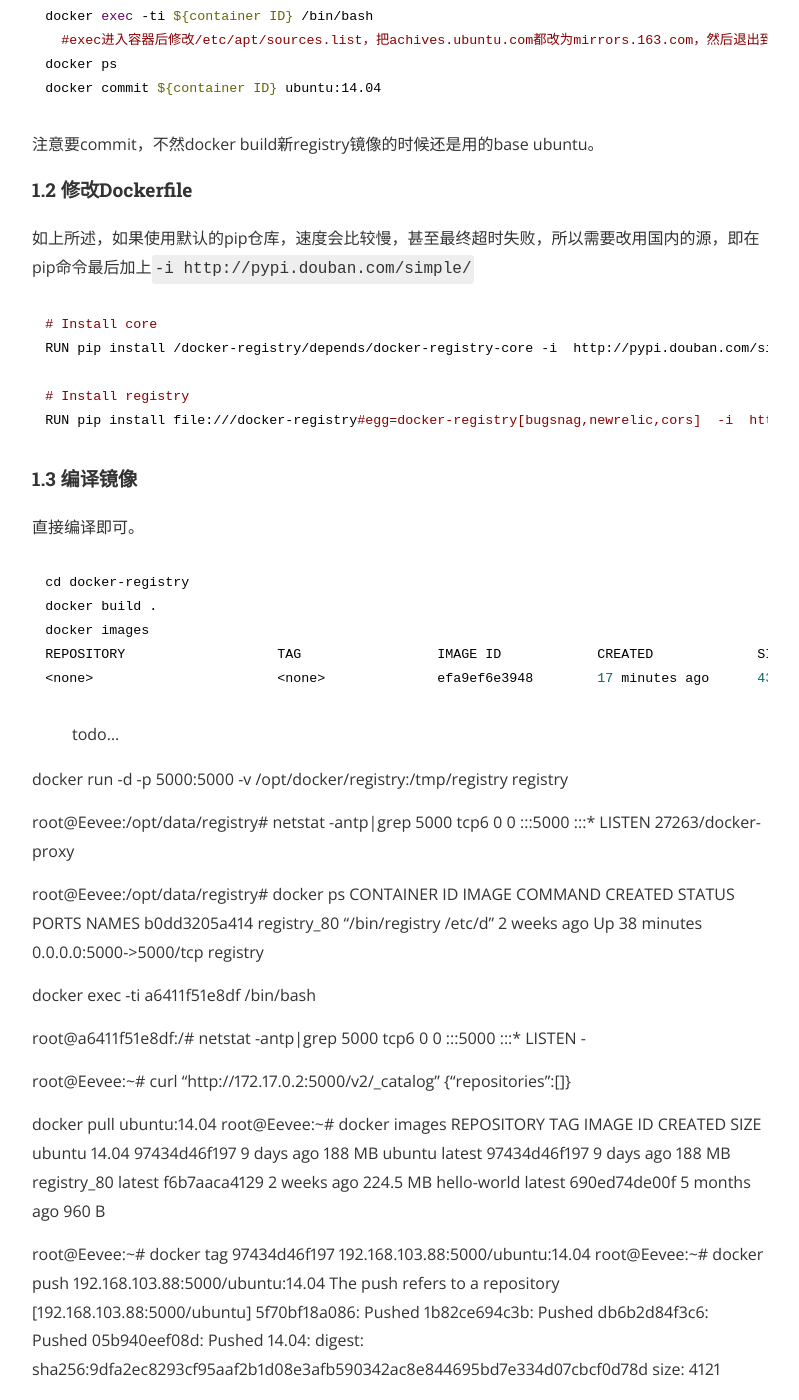
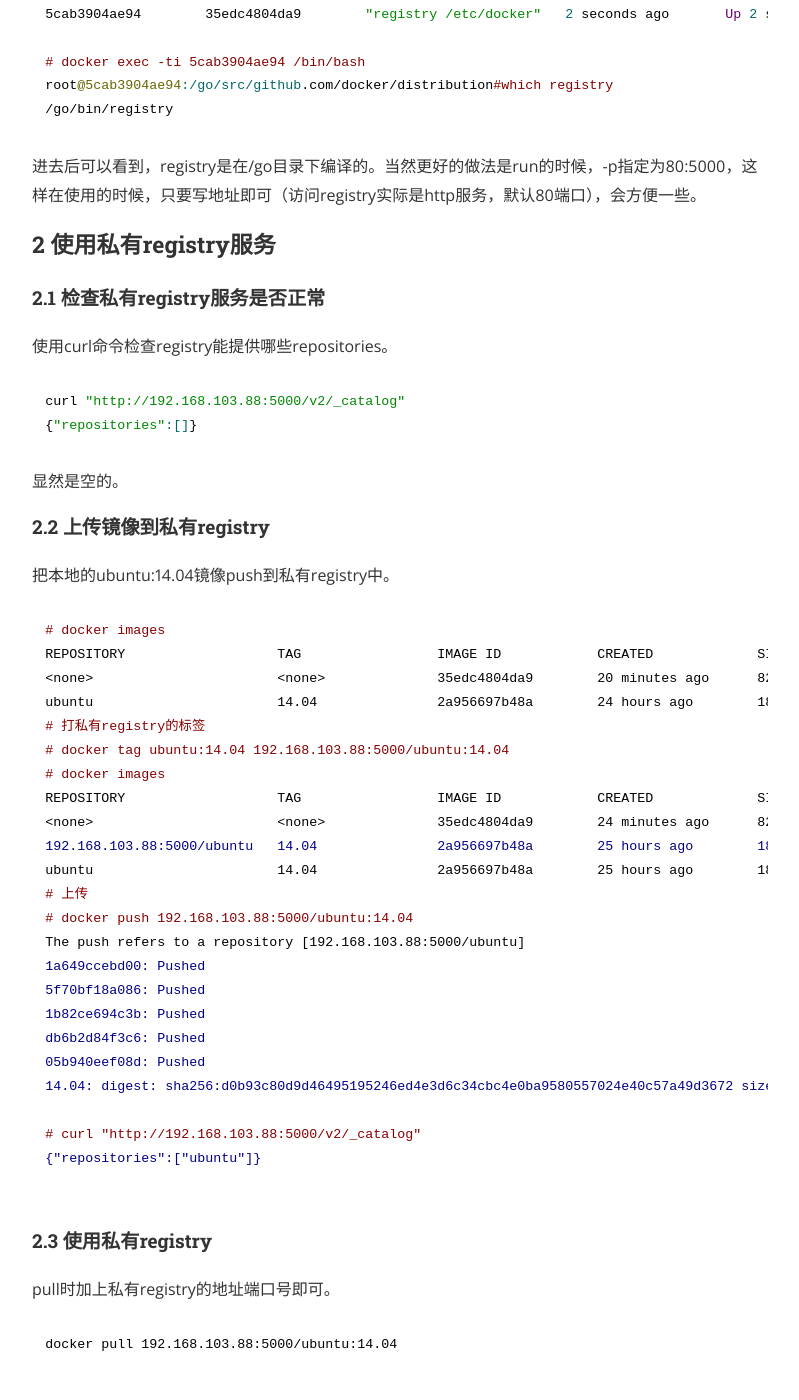
Before and after one commit to iclouding/silenceshell.github.io, a Jekyll site: the page built from _posts/2016-03-28-docker-registry.md, in a window 1280 px wide and 1400 px high, scrolled down 2177 px. Shown: the whole window, without its empty margins (240-1039 px from the left). Built offline with Jekyll 4.4.1, drawn with Linux system fonts in a browser that asks for light colours; nearby versions of some CDN libraries; comment, search, counter and statistics services are not loaded; some of the changed text lies outside the part shown.

Commit message:
private registry

````diff
--- a/_posts/2016-03-28-docker-registry.md
+++ b/_posts/2016-03-28-docker-registry.md
@@ -10,140 +10,121 @@
 
 由于docker没有CDN加速，所以我们在国内使用docker的时候，会感觉速度非常慢；另一方面，对于一些企业级应用来说，将自家应用放到Docker Hub中，总归是不太放心的。因此，需要做一个docker私有仓库，自己当家做主。
 
-Docker私有仓库是[docker-registry](https://github.com/docker/docker-registry)这个项目实现的。实际使用时，registry是以docker 容器的方式运行的，所以我们第一步就是怎么获得容器的镜像。有三个办法。
+Docker私有仓库是[docker/distribution](https://github.com/docker/distribution)这个项目实现的。实际使用时，registry是以docker 容器的方式运行的，所以我们第一步就是怎么获得容器的镜像。有三个办法。
 
-1. docker registry在Docker Hub有现成的镜像，你可以pull下来使用，但Docker Hub的速度实在是太感人了。
-2. 先下载ubuntu:14.04镜像，然后在这个基础上再从GitHub上下载docker registry，并使用其Dockerfile来build。当然，ubuntu的镜像稍小一些，不过速度也是挺感人的。
+1. docker registry在Docker Hub有现成的镜像，你可以pull下来使用，但Docker Hub的速度实在是太感人了。命令很简单：`docker run -d -p 5000:5000 --restart=always --name registry registry:2`
+2. 从github上下载registry包，从里面的Dockerfile可以build出来最终镜像。
 3. 最好的办法，是问问周围有没有人做过，直接将他的docker registry镜像保存后自己load。
 
-我选用的是第二个方法，因为有天晚上我让机器跑了很久终于把ubuntu的base镜像pull下来了。
+我选用的是第二个方法，没有为什么，练练手。选用第一个方法会比较简单。
+另外，docker registry有v1和v2两个版本，我这里都是用的v2；v1已经不维护了。
 
 ### 1 准备registry镜像
-docker registry使用了ubunutu:14.04的基础镜像，在这上面做了哪些操作，我们可以先看docker-registry里Dockerfile文件。
+
+#### 1.1 下载registry包，解压并build
 
 ```
-# Latest Ubuntu LTS
-FROM ubuntu:14.04
+wget https://codeload.github.com/docker/distribution/zip/docker/1.10
+mv 1.10 xx.zip
+unzip xx.zip  #得到distribution-docker-1.10目录
+cd distribution-docker-1.10
+docker build .
+```
 
-# Update
-RUN apt-get update \
-# Install pip
-    && apt-get install -y \
-        swig \
-        python-pip \
-# Install deps for backports.lzma (python2 requires it)
-        python-dev \
-        python-mysqldb \
-        python-rsa \
-        libssl-dev \
-        liblzma-dev \
-        libevent1-dev \
-    && rm -rf /var/lib/apt/lists/*
+由于v2的registry使用的是go语言，所以需要先下载一个go docker镜像(相比较而言，v1使用python语言，需要下载一大堆包，v2轻巧一些)。下面是其中的Dockerfile，可以看到registry的base镜像是golang，需要安装几个apt包，之后设置GOPATH后make即可编译得到最终的registry可执行文件。
 
-COPY . /docker-registry
-COPY ./config/boto.cfg /etc/boto.cfg
+```
+FROM golang:1.5.3
 
-# Install core
-RUN pip install /docker-registry/depends/docker-registry-core
+RUN apt-get update && \
+    apt-get install -y librados-dev apache2-utils && \
+    rm -rf /var/lib/apt/lists/*
 
-# Install registry
-RUN pip install file:///docker-registry#egg=docker-registry[bugsnag,newrelic,cors]
-...
+ENV DISTRIBUTION_DIR /go/src/github.com/docker/distribution
+ENV GOPATH $DISTRIBUTION_DIR/Godeps/_workspace:$GOPATH
+ENV DOCKER_BUILDTAGS include_rados include_oss include_gcs
+
+WORKDIR $DISTRIBUTION_DIR
+COPY . $DISTRIBUTION_DIR
+COPY cmd/registry/config-dev.yml /etc/docker/registry/config.yml
+RUN make PREFIX=/go clean binaries
+
+VOLUME ["/var/lib/registry"]
+EXPOSE 5000
+ENTRYPOINT ["registry"]
+CMD ["/etc/docker/registry/config.yml"]
+
 ```
-简单说一下这个Dockerfile.
-1. 这个镜像基于ubuntu:14.04；
-2. docker-registry是用python写的，所以需要python环境，以及pip（Python Package Index，类似apt、yum）。这里要下一大坨包，而默认ubuntu镜像的源是ubuntu官方的，很慢，所以下面我会把apt sourcelist改成163的源。
-3. pip实际也是从他的默认仓库里来下载的，同样很慢，我这里改为了国内豆瓣的源。
+
+#### 1.2 启动registry容器
+
+由于Dockerfile定义了ENTRYPOINT，所以在run的时候不需要再指定其要执行的程序。
+
+```
+# docker images
+REPOSITORY                   TAG                 IMAGE ID            CREATED             SIZE
+<none>                       <none>              35edc4804da9        5 seconds ago       825.7 MB
+# netstat -antp|grep 5000
+tcp6       0      0 :::5000                 :::*                    LISTEN      27263/docker-proxy
+# docker run -d -p 5000:5000 35edc4804da9
+# docker ps
+CONTAINER ID        IMAGE               COMMAND                  CREATED             STATUS              PORTS                    NAMES
+5cab3904ae94        35edc4804da9        "registry /etc/docker"   2 seconds ago       Up 2 seconds        0.0.0.0:5000->5000/tcp   big_darwin
+
+# docker exec -ti 5cab3904ae94 /bin/bash
+root@5cab3904ae94:/go/src/github.com/docker/distribution#which registry
+/go/bin/registry
+```
+
+进去后可以看到，registry是在/go目录下编译的。当然更好的做法是run的时候，-p指定为80:5000，这样在使用的时候，只要写地址即可（访问registry实际是http服务，默认80端口），会方便一些。
+
+### 2 使用私有registry服务
+
+#### 2.1 检查私有registry服务是否正常
+使用curl命令检查registry能提供哪些repositories。
+
+```
+curl "http://192.168.103.88:5000/v2/_catalog"
+{"repositories":[]}
+```
+
+显然是空的。
+
+#### 2.2 上传镜像到私有registry
+把本地的ubuntu:14.04镜像push到私有registry中。
 
 
-
-#### 1.1 pull ubuntu 14.04镜像，修改其apt源为163，并commit
-*凭记忆吧*
-
 ```
-docker pull ubuntu:14.04
-docker images
-docker run -d -ti ${image ID} /bin/bash
-docker ps
-docker exec -ti ${container ID} /bin/bash
-  #exec进入容器后修改/etc/apt/sources.list，把achives.ubuntu.com都改为mirrors.163.com，然后退出到宿主机
-docker ps
-docker commit ${container ID} ubuntu:14.04
-```
-
-注意要commit，不然docker build新registry镜像的时候还是用的base ubuntu。
-
-#### 1.2 修改Dockerfile
-
-如上所述，如果使用默认的pip仓库，速度会比较慢，甚至最终超时失败，所以需要改用国内的源，即在pip命令最后加上`-i http://pypi.douban.com/simple/`
-
-```
-# Install core
-RUN pip install /docker-registry/depends/docker-registry-core -i  http://pypi.douban.com/simple/
-
-# Install registry
-RUN pip install file:///docker-registry#egg=docker-registry[bugsnag,newrelic,cors]  -i  http://pypi.douban.com/simple/
-```
-
-#### 1.3 编译镜像
-
-直接编译即可。
-
-```
-cd docker-registry
-docker build .
-docker images
+# docker images
 REPOSITORY                   TAG                 IMAGE ID            CREATED             SIZE
-<none>                       <none>              efa9ef6e3948        17 minutes ago      430.5 MB
-```
-
-> todo...
-
-docker run -d -p 5000:5000 -v /opt/docker/registry:/tmp/registry registry
-
-
-root@Eevee:/opt/data/registry# netstat -antp|grep 5000
-tcp6       0      0 :::5000                 :::*                    LISTEN      27263/docker-proxy
-
-root@Eevee:/opt/data/registry# docker ps
-CONTAINER ID        IMAGE               COMMAND                  CREATED             STATUS              PORTS                    NAMES
-b0dd3205a414        registry_80         "/bin/registry /etc/d"   2 weeks ago         Up 38 minutes       0.0.0.0:5000->5000/tcp   registry
-
-
-docker exec -ti a6411f51e8df /bin/bash
-
-root@a6411f51e8df:/# netstat -antp|grep 5000
-tcp6       0      0 :::5000                 :::*                    LISTEN      -
-
-
-
-
-root@Eevee:~# curl "http://172.17.0.2:5000/v2/_catalog"
-{"repositories":[]}
-
-
-docker pull ubuntu:14.04
-root@Eevee:~# docker images
-REPOSITORY          TAG                 IMAGE ID            CREATED             SIZE
-ubuntu              14.04               97434d46f197        9 days ago          188 MB
-ubuntu              latest              97434d46f197        9 days ago          188 MB
-registry_80         latest              f6b7aaca4129        2 weeks ago         224.5 MB
-hello-world         latest              690ed74de00f        5 months ago        960 B
-
-
-root@Eevee:~# docker tag 97434d46f197 192.168.103.88:5000/ubuntu:14.04
-root@Eevee:~# docker push  192.168.103.88:5000/ubuntu:14.04
+<none>                       <none>              35edc4804da9        20 minutes ago      825.7 MB
+ubuntu                       14.04               2a956697b48a        24 hours ago        188 MB
+# 打私有registry的标签
+# docker tag ubuntu:14.04 192.168.103.88:5000/ubuntu:14.04
+# docker images
+REPOSITORY                   TAG                 IMAGE ID            CREATED             SIZE
+<none>                       <none>              35edc4804da9        24 minutes ago      825.7 MB
+192.168.103.88:5000/ubuntu   14.04               2a956697b48a        25 hours ago        188 MB
+ubuntu                       14.04               2a956697b48a        25 hours ago        188 MB
+# 上传
+# docker push 192.168.103.88:5000/ubuntu:14.04
 The push refers to a repository [192.168.103.88:5000/ubuntu]
+1a649ccebd00: Pushed
 5f70bf18a086: Pushed
 1b82ce694c3b: Pushed
 db6b2d84f3c6: Pushed
 05b940eef08d: Pushed
-14.04: digest: sha256:9dfa2ec8293cf95aaf2b1d08e3afb590342ac8e844695bd7e334d07cbcf0d78d size: 4121
+14.04: digest: sha256:d0b93c80d9d46495195246ed4e3d6c34cbc4e0ba9580557024e40c57a49d3672 size: 1336
 
-
-
-root@Eevee:/opt/docker/registry#  curl "http://172.17.0.2:5000/v2/_catalog"
+# curl "http://192.168.103.88:5000/v2/_catalog"
 {"repositories":["ubuntu"]}
 
+```
 
-http://blog.csdn.net/limingjian/article/details/40621233
+#### 2.3 使用私有registry
+
+pull时加上私有registry的地址端口号即可。
+
+```
+docker pull 192.168.103.88:5000/ubuntu:14.04
+```
````
Also changed, not shown: other parts of _posts/2016-03-28-docker-registry.md (+1 -1 lines).
